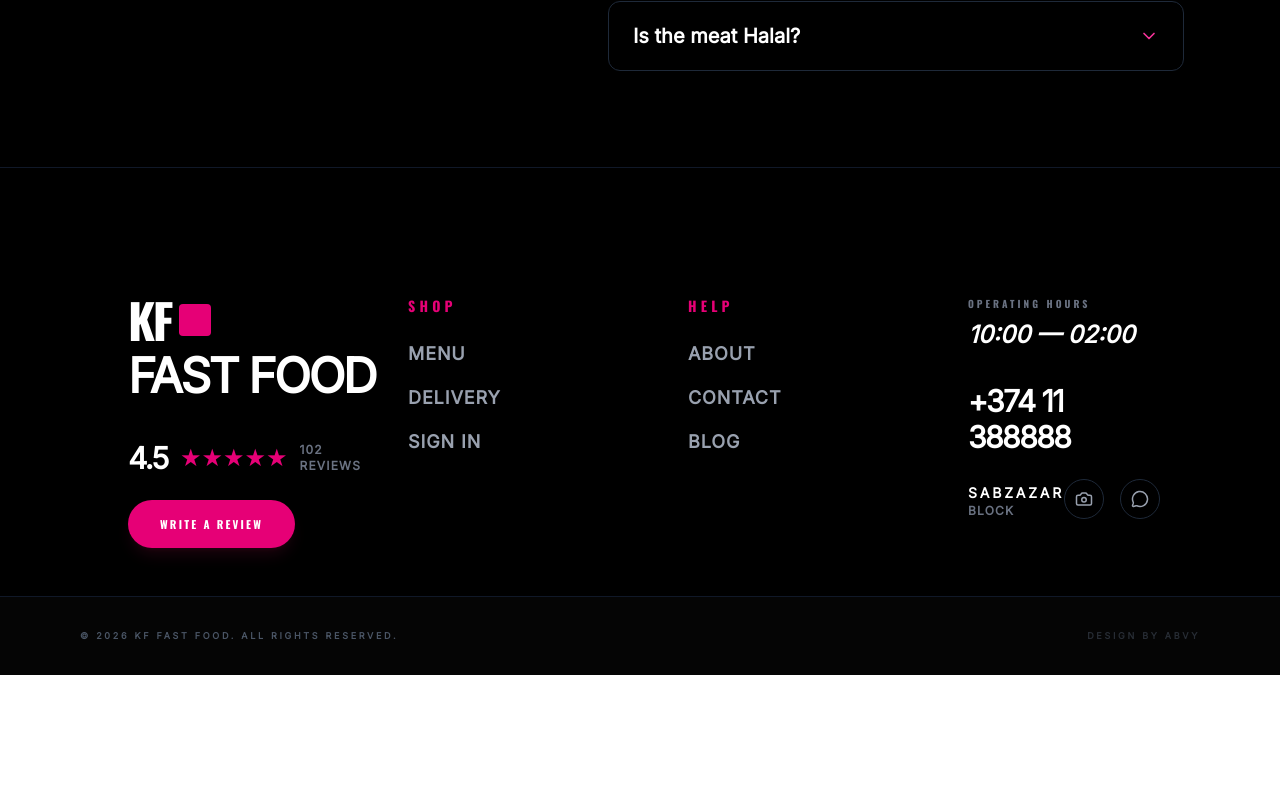
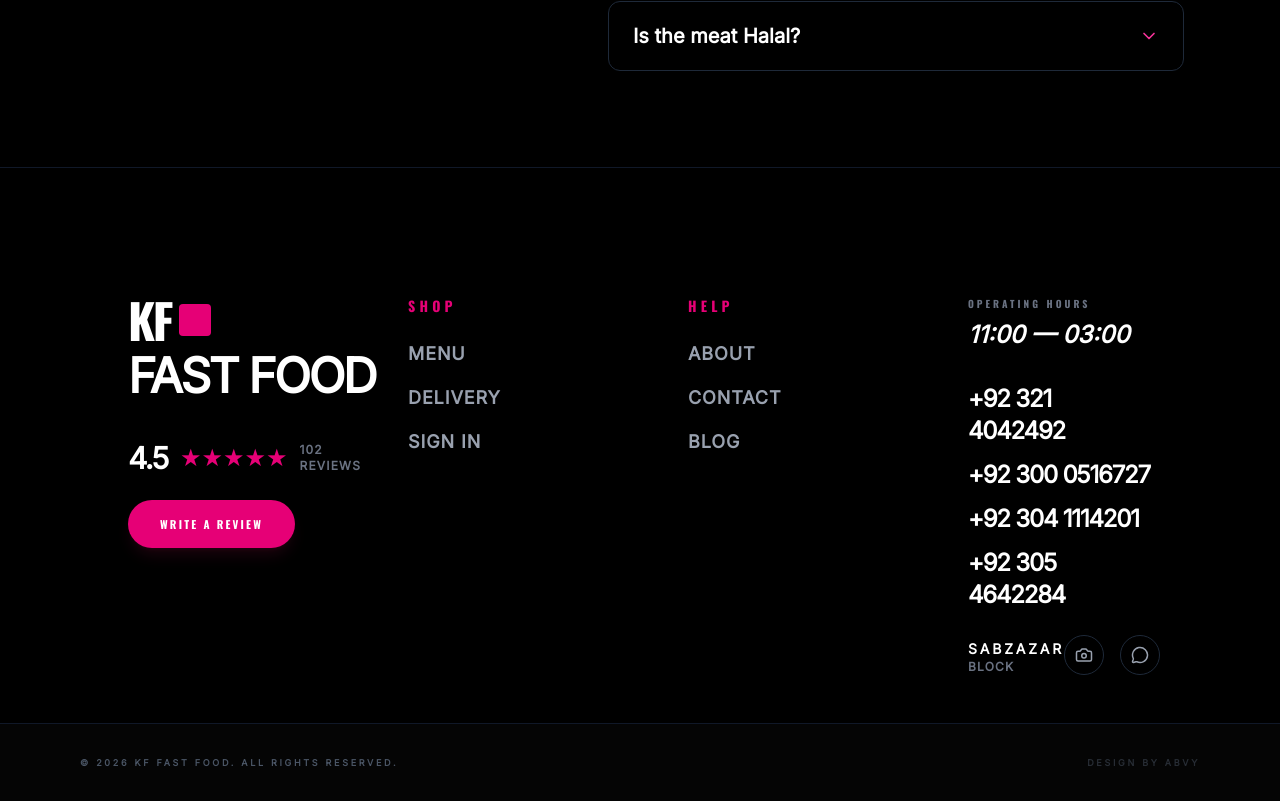
Before and after one commit to 004abvy/kf, a React (Vite) app in the folder kf-pos-frontend/: page / in a window 1280 px wide. Shown: the part 4240-5041 px from the top of the page. Before the commit the page ends 4915 px from the top, so only its background shows below. Built offline with nearby package versions, Linux system fonts and the light colour scheme; no server answers.

Commit message:
added numbers to footer.jsx

```diff
--- a/kf-pos-frontend/src/components/Footer.jsx
+++ b/kf-pos-frontend/src/components/Footer.jsx
@@ -61,13 +61,39 @@ export default function Footer() {
           <FadeUpText delay={0.4} className="space-y-8 border-t border-gray-900 pt-10 lg:border-none lg:pt-0">
             <div className="space-y-2">
               <h3 className="text-[10px] font-black tracking-[0.3em] uppercase text-gray-500">Operating Hours</h3>
-              <p className="text-xl md:text-2xl font-black text-white italic">10:00 — 02:00</p>
+              <p className="text-xl md:text-2xl font-black text-white italic">11:00 — 03:00</p>
             </div>
 
             <div className="space-y-6">
-              <p className="text-white font-black text-2xl md:text-3xl tracking-tighter hover:text-pink-600 cursor-pointer transition-colors">
-                +374 11 388888
-              </p>
+<div className="flex flex-wrap gap-x-6 gap-y-3">
+  <a
+    href="tel:+923214042492"
+    className="text-white font-black text-lg md:text-2xl tracking-tighter hover:text-pink-600 transition-colors"
+  >
+    +92 321 4042492
+  </a>
+
+  <a
+    href="tel:+923000516727"
+    className="text-white font-black text-lg md:text-2xl tracking-tighter hover:text-pink-600 transition-colors"
+  >
+    +92 300 0516727
+  </a>
+
+  <a
+    href="tel:+923041114201"
+    className="text-white font-black text-lg md:text-2xl tracking-tighter hover:text-pink-600 transition-colors"
+  >
+    +92 304 1114201
+  </a>
+
+  <a
+    href="tel:+923054642284"
+    className="text-white font-black text-lg md:text-2xl tracking-tighter hover:text-pink-600 transition-colors"
+  >
+    +92 305 4642284
+  </a>
+</div>
 
               <div className="flex justify-between items-end">
                 <div className="uppercase">
--- a/kf-pos-frontend/src/pages/LandingPage.jsx
+++ b/kf-pos-frontend/src/pages/LandingPage.jsx
@@ -118,7 +118,7 @@ export default function LandingPage() {
       <CategoriesPage />
       <Feedback />
       <FAQ />
-      <WhatsAppButton phoneNumber="923188164861" />
+      <WhatsAppButton phoneNumber="923214042492" />
     </div>
   );
 }
```
Also changed, not shown: 2 other files (tests, documents, lock files or other folders).
